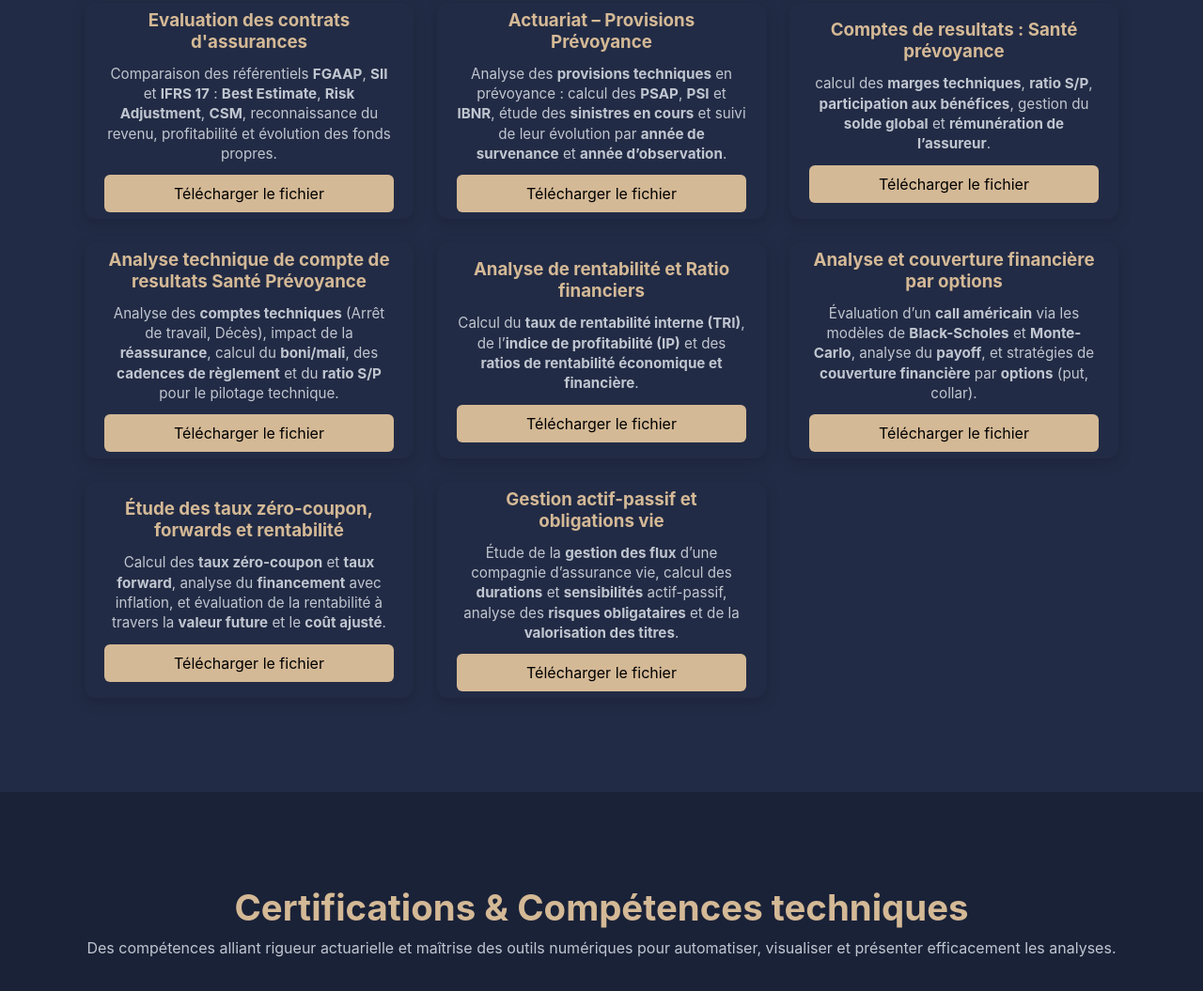
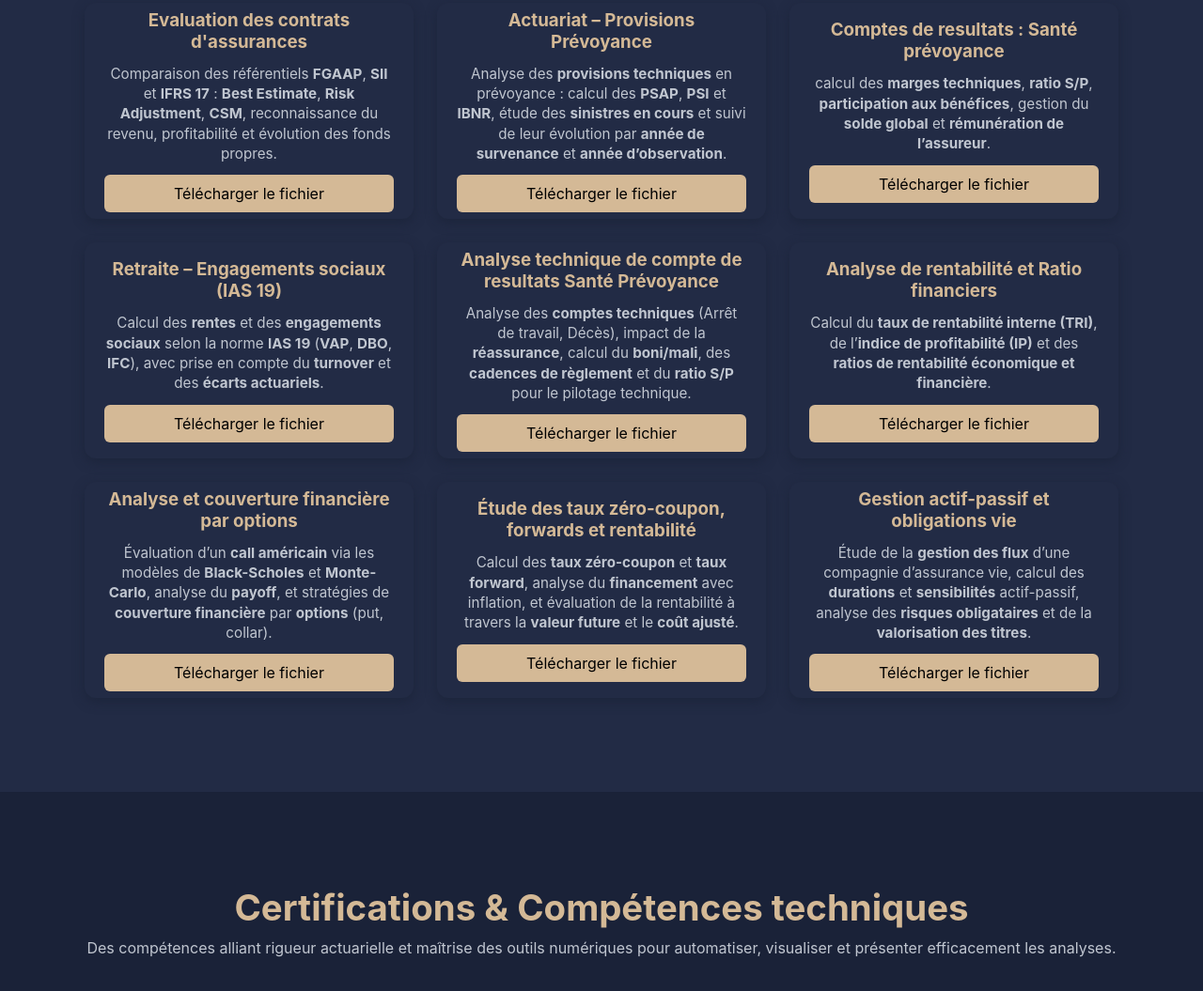
Before and after one commit to DAKPOGAN/portfolio-actuariel, a plain HTML site: page index.html in a window 1280 px wide. Shown: the part 2109-3164 px from the top of the page at 94% size. Drawn offline with Linux system fonts and the light colour scheme.

Commit message:
Add files via upload

```diff
--- a/index.html
+++ b/index.html
@@ -243,6 +243,23 @@ de la <strong>comptabilisation des avantages du personnel</strong>.
         <a href="assets/files/prevoyance_santé_comptes_resultats.xlsx" class="project-btn" target="_blank">Télécharger le fichier</a>
       </div>
 
+
+
+      <div class="project-card">
+        <h3>Retraite – Engagements sociaux (IAS 19)</h3>
+        <p>
+        Calcul des <strong>rentes</strong> et des <strong>engagements sociaux</strong>
+        selon la norme <strong>IAS 19</strong>
+        (<strong>VAP</strong>, <strong>DBO</strong>, <strong>IFC</strong>),
+        avec prise en compte du <strong>turnover</strong> et des <strong>écarts actuariels</strong>.
+        </p>
+
+
+
+        <a href="assets/files/regimes_prestations.xlsx" class="project-btn" target="_blank">Télécharger le fichier</a>
+      </div>
+
+
       <div class="project-card">
         <h3>Analyse technique de compte de resultats Santé Prévoyance</h3>
         <p>
```
Also changed, not shown: 1 other file.
